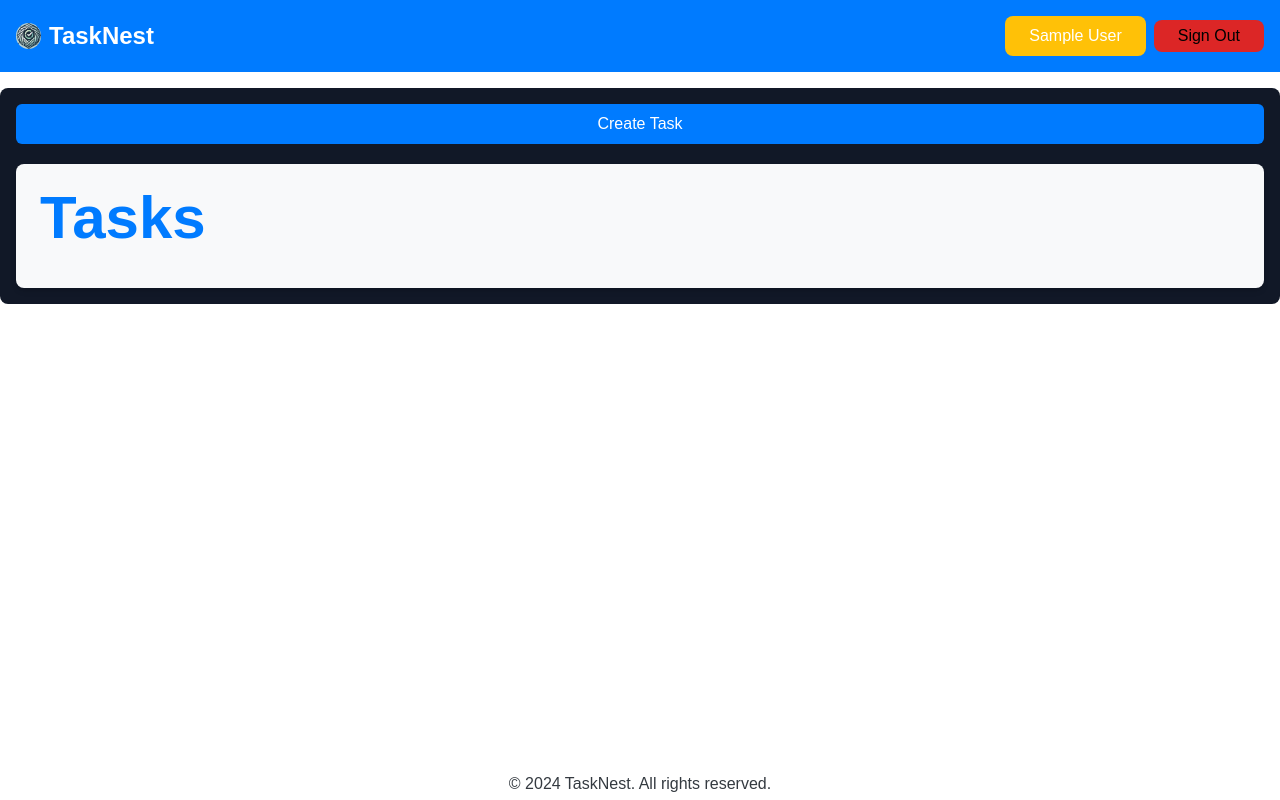
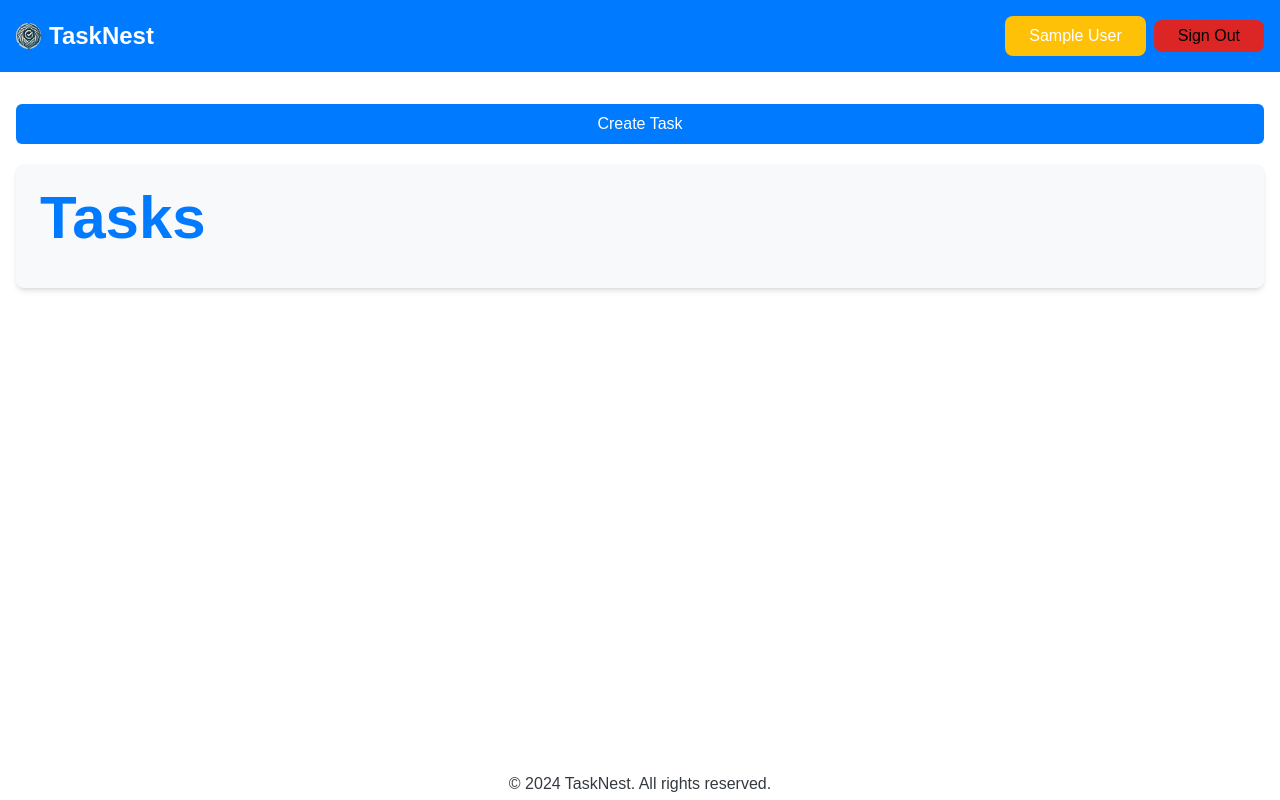
Before and after one commit to Hamza123Hussain/tasknest, a Next.js app: page / in a window 1280 px wide. Built offline with nearby package versions, Linux system fonts and the light colour scheme; sample sign-in values are in the browser's storage.

Commit message:
fixed styling

```diff
--- a/app/page.tsx
+++ b/app/page.tsx
@@ -5,7 +5,7 @@ import ShowTask from '@/components/Task/ShowTask'
 
 export default function Home() {
   return (
-    <div className="mt-4 flex gap-5 flex-col bg-gray-900 rounded-lg p-4">
+    <div className="mt-4 flex gap-5 flex-col  rounded-lg p-4">
       <TaskCreater />
       <ShowTask />
     </div>
```
